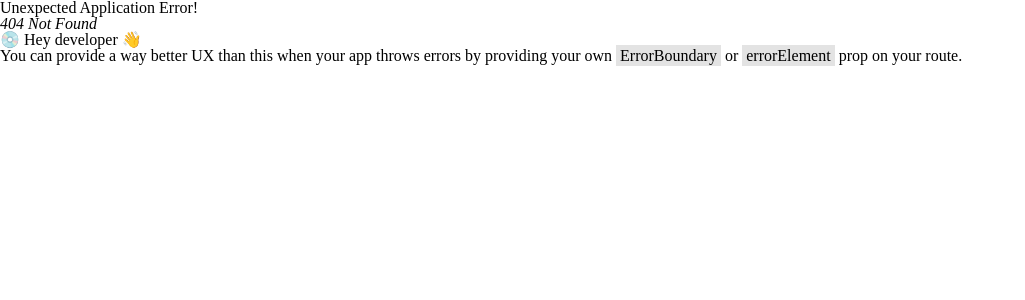
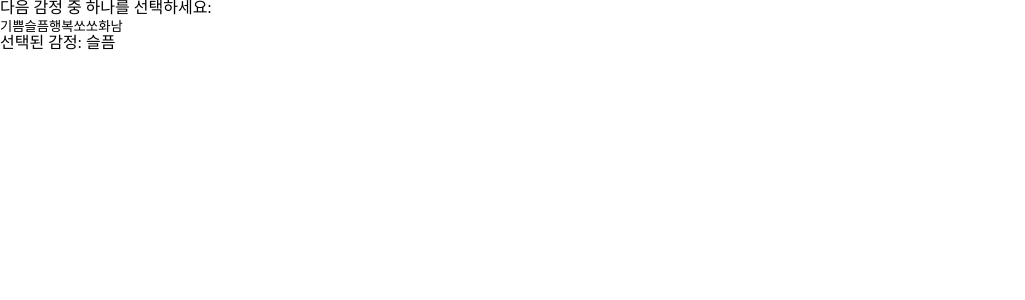
Before and after one commit to egghit/gammeokda, a React (Vite) app: page /diarywrite in a window 1280 px wide. Before the commit this address had no page. Shown: the top 300 px of the page, without its empty margins (0-1025 px from the left). Built offline with nearby package versions, Linux system fonts and the light colour scheme.

Commit message:
[feat] : 기분 선택 기능 추가

```diff
--- a/src/App.tsx
+++ b/src/App.tsx
@@ -2,7 +2,7 @@ import { createBrowserRouter, RouterProvider } from 'react-router-dom';
 import { RecoilRoot } from 'recoil';
 
 import CalendarPage from '@/pages/CalendarPage';
-import DiaryMainPage from '@/pages/DiaryMainPage';
+import DiaryWritePage from '@/pages/DiaryWritePage';
 import IndexPage from '@/pages/IndexPage';
 import GlobalStyle from '@/styles/reset';
 
@@ -12,7 +12,7 @@ const router = createBrowserRouter([
     element: <IndexPage />,
   },
   { path: 'calendar', element: <CalendarPage /> },
-  { path: 'diarymain', element: <DiaryMainPage /> },
+  { path: 'diarywrite', element: <DiaryWritePage /> },
 ]);
 
 const App = () => {
--- a/src/components/DiaryMainPage/index.tsx
+++ /dev/null
@@ -1,5 +0,0 @@
-const DiaryMain = () => {
-  return <div>diaryMain</div>;
-};
-
-export default DiaryMain;
--- /dev/null
+++ b/src/components/DiaryWritePage/WriteWapper.tsx
@@ -0,0 +1,26 @@
+import { useState } from 'react';
+
+import { Emotion } from '@/@types/types';
+
+const WriteWapper = () => {
+  const emotions: Emotion[] = ['기쁨', '슬픔', '행복', '쏘쏘', '화남'];
+  const [selectedEmotion, setSelectedEmotion] = useState<Emotion>('슬픔');
+
+  const handleEmotionClick = (emotion: Emotion) => {
+    setSelectedEmotion(emotion);
+  };
+
+  return (
+    <div>
+      <p>다음 감정 중 하나를 선택하세요:</p>
+      {emotions.map((emotion, index) => (
+        <button key={index} onClick={() => handleEmotionClick(emotion)}>
+          {emotion}
+        </button>
+      ))}
+      <p>선택된 감정: {selectedEmotion}</p>
+    </div>
+  );
+};
+
+export default WriteWapper;
--- a/src/pages/DiaryMainPage.tsx
+++ /dev/null
@@ -1,5 +0,0 @@
-const DiaryMainPage = () => {
-  return <div>DiaryMainPage</div>;
-};
-
-export default DiaryMainPage;
--- /dev/null
+++ b/src/pages/DiaryWritePage.tsx
@@ -0,0 +1,11 @@
+import WriteWapper from '@/components/DiaryWritePage/WriteWapper';
+
+const DiaryWritePage = () => {
+  return (
+    <div>
+      <WriteWapper />
+    </div>
+  );
+};
+
+export default DiaryWritePage;
```
Also changed, not shown: 1 other file (tests, documents, lock files or other folders).
